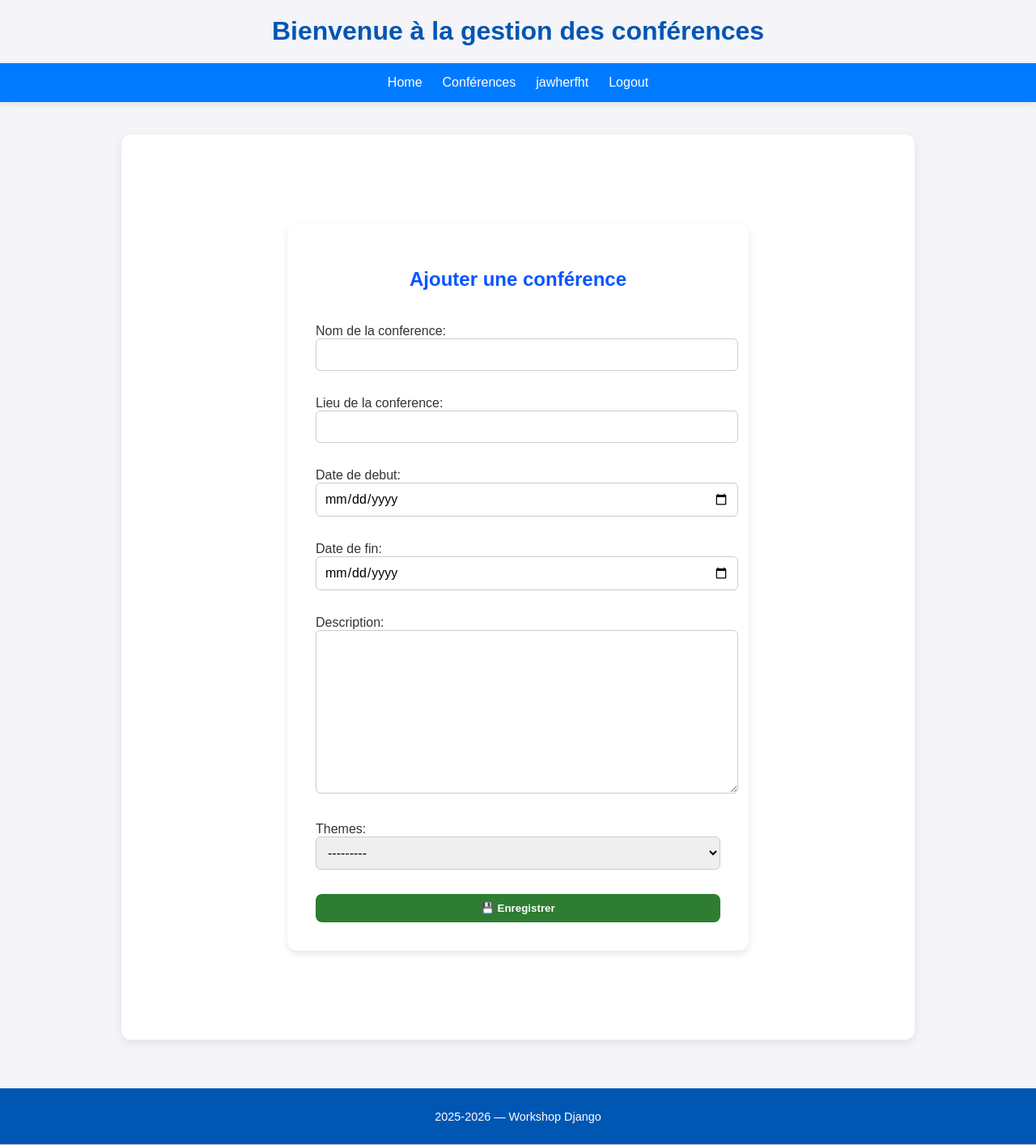
After one commit to Djofht1/django, a Django app: page /conference/form/ in a window 1280 px wide. The commit adds this page. Shown: the whole page at 81% size. Run offline with Django 5.2, Linux system fonts and the light colour scheme; a user stored in the database is signed in.

Commit message:
06/11/2025

```diff
--- a/UserApp/models.py
+++ b/UserApp/models.py
@@ -46,5 +46,6 @@ class OrganizingComitee(models.Model):
     created_at=models.DateTimeField(auto_now_add=True)
     updated_at=models.DateTimeField(auto_now=True)
 
+
     # submission=models.ManyToManyField("conferenceApp.submission",through='submission')
    # OrganizingComiteelist=models.ManyToManyField("conferenceApp.conference",through='OrganizingComitee')
--- /dev/null
+++ b/UserApp/urls.py
@@ -0,0 +1,8 @@
+from django.urls import path
+from .import views
+from django.contrib.auth.views import LoginView
+urlpatterns = [
+    path('register/',views.register,name="register"),
+    path('login/',LoginView.as_view(template_name="login.html"),name="login"),
+    path('logout/',views.logout_view,name="logout")
+]
--- /dev/null
+++ b/conferenceApp/forms.py
@@ -0,0 +1,22 @@
+from django import forms
+from .models import conference
+from django.contrib.auth.models import User
+from django.contrib.auth.forms import UserCreationForm
+
+class ConferenceModel(forms.ModelForm):
+    class Meta:
+        model=conference
+        fields=['name','location','start_date','end_date','Description','theme']
+        labels={
+            'name':'Nom de la conference',
+            'location':'Lieu de la conference',
+            'start_date':'Date de debut',
+            'end_date':'Date de fin',
+            'Description':'Description',
+            'theme':'Themes',
+        }
+        widgets={
+            'start_date':forms.DateInput(attrs={'placeholder':'date de debuit','type':'date'}),
+            'end_date':forms.DateInput(attrs={'placeholder':'date fin','type':'date'}),
+
+        }
--- a/conferenceApp/urls.py
+++ b/conferenceApp/urls.py
@@ -7,5 +7,9 @@ urlpatterns = [
    # path('liste/',views.all_conferneces,name="liste_conferences"),
     path("liste/",Conferencelist.as_view(),name="liste_conferences"),
    # path("Conferenece_details/<int:pk>/",ConferenceDetails.as_view(),name="conference_details")
-    path('conference/<int:pk>/',ConferenceDetails.as_view(),name='conference_details')
+    path('conference/<int:pk>/',ConferenceDetails.as_view(),name='conference_details'),
+     path("form/",ConferenceCreate.as_view(),name="confrerence_add"),
+     path("<int:pk>/update/",ConferenceUpdate.as_view(),name="conference_update"),
+     path("<int:pk>/delete/",ConferenceDelete.as_view(),name="conference_delete")
+
 ]
--- a/conferenceApp/views.py
+++ b/conferenceApp/views.py
@@ -1,6 +1,10 @@
 from django.shortcuts import render
 from .models import conference
-from django.views.generic import ListView,DetailView
+from django.views.generic import ListView,DetailView,CreateView,UpdateView,DeleteView
+from  django.urls import reverse_lazy
+from .forms import ConferenceModel
+from django.contrib.auth.mixins import LoginRequiredMixin
+
 def all_conferneces(request):
     conferences=conference.objects.all()
     return render(request,"conference/liste_conferences.html",{"liste":conferences})
@@ -16,3 +20,22 @@ class ConferenceDetails(DetailView):
     model=conference
     template_name="conference/detail.html"
     context_object_name="conference"
+
+class ConferenceCreate(LoginRequiredMixin,CreateView):
+    model=conference
+    template_name="conference/conference_form.html"
+    #fields="__all__"
+    form_class=ConferenceModel
+    success_url = reverse_lazy("liste_conferences")
+
+class ConferenceUpdate(LoginRequiredMixin,UpdateView):
+    model=conference
+    template_name="conference/conference_form.html"
+    #fields="__all__"
+    form_class=ConferenceModel
+    success_url = reverse_lazy("liste_conferences")
+
+class ConferenceDelete(LoginRequiredMixin,DeleteView):
+    model=conference
+    template_name="conference/conference_confirm_delete.html"
+    success_url = reverse_lazy("liste_conferences")
--- a/gestion_conference/settings.py
+++ b/gestion_conference/settings.py
@@ -124,3 +124,6 @@ STATIC_URL = 'static/'
 
 DEFAULT_AUTO_FIELD = 'django.db.models.BigAutoField'
 AUTH_USER_MODEL="UserApp.User"
+LOGIN_REDIRECT_URL="liste_conferences"
+LOGOUT_REDIRECT_URL="login"
+LOGIN_URL="login"
--- /dev/null
+++ b/gestion_conference/templates/base.html
@@ -0,0 +1,139 @@
+{% load static %}
+<!DOCTYPE html>
+<html lang="fr">
+<head>
+    <meta charset="UTF-8">
+    <title>{% block title %}Gestion des conférences{% endblock %}</title>
+    <style>
+        /* ======== GLOBAL STYLE ======== */
+        body {
+            margin: 0;
+            padding: 0;
+            font-family: 'Poppins', sans-serif;
+            background-color: #f4f8ff;
+            color: #333;
+        }
+
+        h1 {
+            text-align: center;
+            color: #0056b3;
+            margin-top: 20px;
+        }
+
+        /* ======== NAVIGATION BAR ======== */
+        nav {
+            background-color: #007bff;
+            display: flex;
+            justify-content: center;
+            align-items: center;
+            gap: 25px;
+            padding: 15px 0;
+            box-shadow: 0 2px 8px rgba(0,0,0,0.1);
+        }
+
+        nav a {
+            color: white;
+            text-decoration: none;
+            font-weight: 500;
+            font-size: 16px;
+            transition: 0.3s;
+        }
+
+        nav a:hover {
+            text-decoration: underline;
+        }
+
+        /* ======== MAIN CONTENT ======== */
+        .content {
+            max-width: 900px;
+            background: white;
+            margin: 40px auto;
+            padding: 40px;
+            border-radius: 12px;
+            box-shadow: 0 4px 12px rgba(0,0,0,0.08);
+        }
+
+        /* ======== FOOTER ======== */
+        footer {
+            background-color: #0056b3;
+            color: white;
+            text-align: center;
+            padding: 12px;
+            font-size: 0.9em;
+            margin-top: 60px;
+        }
+
+        /* ======== BUTTONS ======== */
+        .btn {
+            display: inline-block;
+            padding: 10px 18px;
+            border-radius: 6px;
+            text-decoration: none;
+            font-weight: 600;
+            transition: 0.3s;
+        }
+
+        .btn-primary {
+            background-color: #007bff;
+            color: white;
+            border: none;
+        }
+
+        .btn-primary:hover {
+            background-color: #0056b3;
+        }
+
+        .btn-secondary {
+            background-color: #6c757d;
+            color: white;
+        }
+
+        .btn-secondary:hover {
+            background-color: #565e64;
+        }
+
+        .btn-danger {
+            background-color: #dc3545;
+            color: white;
+        }
+
+        .btn-danger:hover {
+            background-color: #b02a37;
+        }
+
+        hr {
+            border: none;
+            border-top: 1px solid #ccc;
+            margin: 0;
+        }
+    </style>
+</head>
+
+<body>
+    <h1>Bienvenue à la gestion des conférences</h1>
+
+    <nav>
+        <a href="/">Home</a>
+        <a href="{% url 'liste_conferences' %}">Conférences</a>
+        {% if user.is_authenticated %}
+            <a>{{user.username}}</a>
+            <a href="{% url 'logout' %}">Logout</a>
+        {% else %}
+            <a href="{% url 'login' %}">Login</a>
+            <a href="{% url 'register' %}">Register</a>
+        {% endif %}
+
+    </nav>
+
+    <div class="content">
+        {% block content %}
+        {% endblock %}
+    </div>
+
+    <footer>
+        <p>2025-2026 — Workshop Django</p>
+    </footer>
+
+    <hr>
+</body>
+</html>
--- /dev/null
+++ b/gestion_conference/templates/conference/conference_form.html
@@ -0,0 +1,79 @@
+{% extends 'base.html' %}
+{% load static %}
+
+{% block title %}Ajouter / Modifier une conférence{% endblock %}
+
+{% block content %}
+<style>
+/* ======= STYLE CREATE / UPDATE PAGE ======= */
+body {
+    background-color: #f4f4f9;
+    font-family: 'Poppins', sans-serif;
+    margin: 0;
+    padding: 0;
+}
+
+.form-box {
+    background-color: #fff;
+    border-radius: 12px;
+    box-shadow: 0 4px 8px rgba(0,0,0,0.1);
+    width: 500px;
+    margin: 70px auto;
+    padding: 35px;
+}
+
+.form-box h2 {
+    text-align: center;
+    color: #0655ff;
+    margin-bottom: 25px;
+}
+
+form {
+    display: flex;
+    flex-direction: column;
+}
+
+form p {
+    margin-bottom: 15px;
+}
+
+input, select, textarea {
+    width: 100%;
+    padding: 10px;
+    border: 1px solid #ccc;
+    border-radius: 6px;
+    font-size: 1em;
+    font-family: 'Poppins', sans-serif;
+}
+
+button {
+    background-color: #2e7d32;
+    color: white;
+    border: none;
+    padding: 10px 18px;
+    border-radius: 8px;
+    font-weight: bold;
+    cursor: pointer;
+    margin-top: 15px;
+    transition: 0.3s;
+}
+
+button:hover {
+    background-color: #1b5e20;
+}
+</style>
+
+<div class="form-box">
+    {% if view.object.pk %}
+        <h2>Modifier une conférence</h2>
+    {% else %}
+        <h2>Ajouter une conférence</h2>
+    {% endif %}
+
+    <form method="post">
+        {% csrf_token %}
+        {{ form.as_p }}
+        <button type="submit">💾 Enregistrer</button>
+    </form>
+</div>
+{% endblock %}
--- a/gestion_conference/templates/conference/detail.html
+++ b/gestion_conference/templates/conference/detail.html
@@ -1,6 +1,11 @@
 <!-- conference/detail.html -->
+{% extends 'base.html' %}
+
+{% block content %}
 <h2>{{ conference.name }}</h2>
 <p>Location: {{ conference.location }}</p>
 <p>Start date: {{ conference.start_date }}</p>
 <p>End date: {{ conference.end_date }}</p>
 <p>Description: {{ conference.description }}</p>  <!-- if you have this field -->
+
+{% endblock %}
--- a/gestion_conference/urls.py
+++ b/gestion_conference/urls.py
@@ -20,6 +20,6 @@ from django.urls import path,include
 urlpatterns = [
     path('admin/', admin.site.urls),
     path('conference/',include('conferenceApp.urls')),
-
+    path('user/',include('UserApp.urls'))
 
 ]
```
Also changed, not shown: UserApp/forms.py (added, +13 -0 lines), UserApp/views.py (+18 -0 lines), gestion_conference/templates/conference/conference_confirm_delete.html (added, +18 -0 lines), gestion_conference/templates/conference/liste_conferences.html (+70 -15 lines), gestion_conference/templates/login.html (added, +10 -0 lines), gestion_conference/templates/register.html (added, +10 -0 lines), db.sqlite3.
